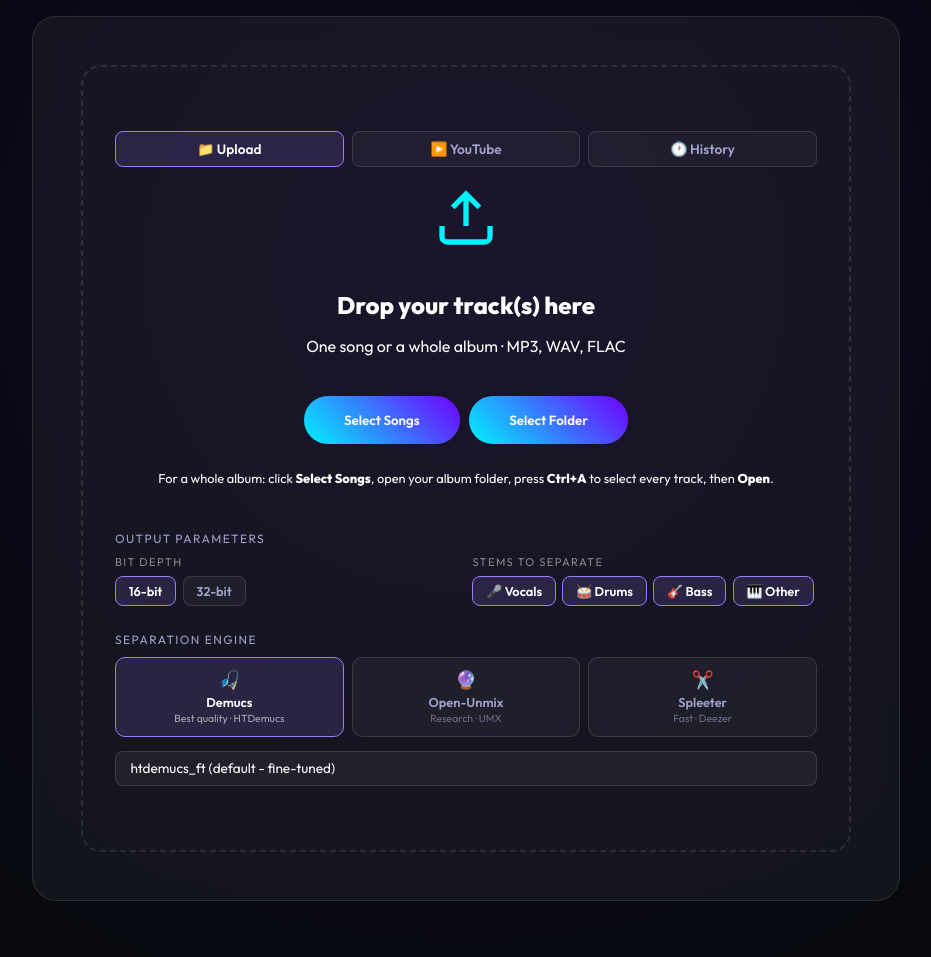
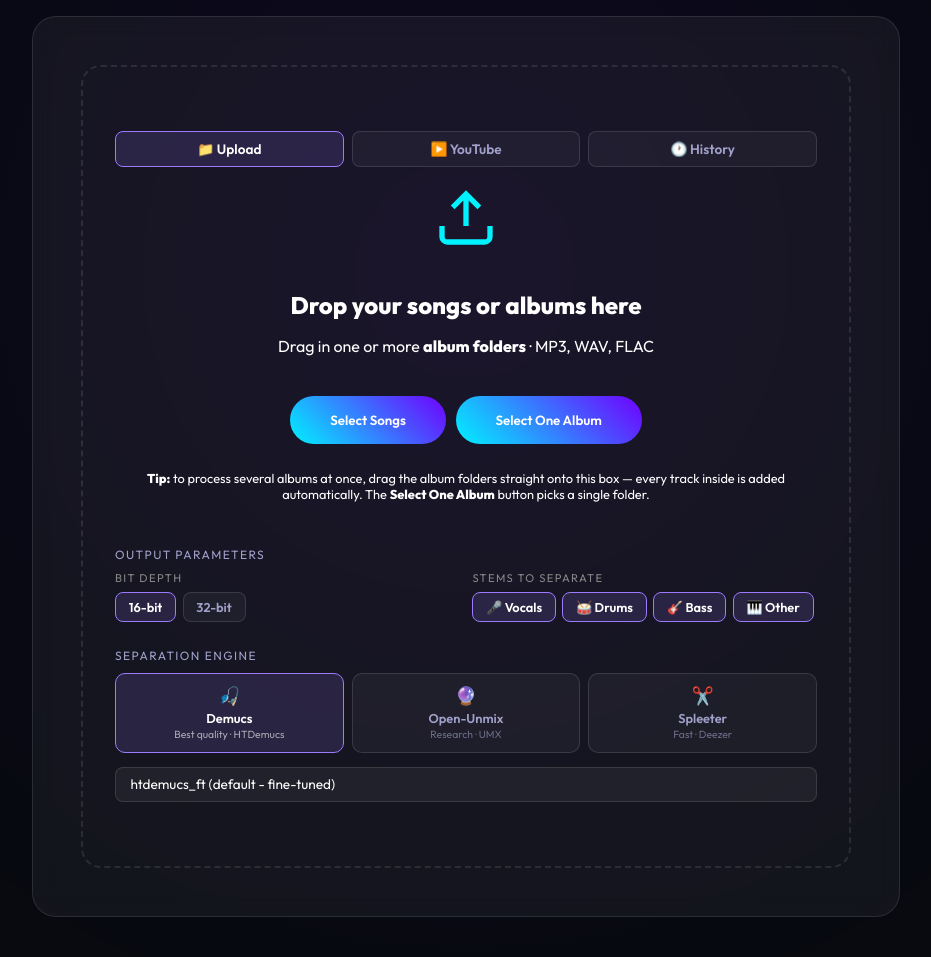
Before and after one commit to mesklashin/vocalsep, a Flask app: page / in a window 1280 px wide. Shown: the part 130-1087 px from the top of the page, without its empty margins (174-1105 px from the left). Run offline with Flask 3, Linux system fonts and the light colour scheme.

Commit message:
Allow dragging whole album folders (and several at once) into batch
The drop zone now reads dropped folders recursively via webkitGetAsEntry,
so users can drag one or multiple album folders and every audio track
inside is collected automatically — no need to open a folder and pick
individual songs. Updated the upload UI text to match.

(cherry picked from commit bc2cbad6cbfb4c52b52e3e3c64053fbcec71239f)

```diff
--- a/app/templates/index.html
+++ b/app/templates/index.html
@@ -129,17 +129,18 @@
                             <path d="M21 15v4a2 2 0 0 1-2 2H5a2 2 0 0 1-2-2v-4M17 8l-5-5-5 5M12 3v12"/>
                         </svg>
                     </div>
-                    <h2>Drop your track(s) here</h2>
-                    <p>One song or a whole album &middot; MP3, WAV, FLAC</p>
+                    <h2>Drop your songs or albums here</h2>
+                    <p>Drag in one or more <b>album folders</b> &middot; MP3, WAV, FLAC</p>
                     <input type="file" id="file-input" hidden accept=".mp3,.wav,.flac" multiple>
                     <input type="file" id="folder-input" hidden webkitdirectory directory multiple>
                     <div style="display:flex; gap:.6rem; flex-wrap:wrap; justify-content:center;">
                         <button class="btn-primary" onclick="document.getElementById('file-input').click()">Select Songs</button>
-                        <button class="btn-primary" onclick="document.getElementById('folder-input').click()">Select Folder</button>
+                        <button class="btn-primary" onclick="document.getElementById('folder-input').click()">Select One Album</button>
                     </div>
                     <p class="text-dim" style="font-size:.8rem; margin-top:.6rem;">
-                        For a whole album: click <b>Select Songs</b>, open your album folder,
-                        press <b>Ctrl+A</b> to select every track, then <b>Open</b>.
+                        <b>Tip:</b> to process several albums at once, drag the album
+                        folders straight onto this box &mdash; every track inside is added
+                        automatically. The <b>Select One Album</b> button picks a single folder.
                     </p>
                     <div id="upload-file-list" style="width:100%; max-height:220px; overflow-y:auto; margin-top:.6rem;"></div>
                     <button class="btn-batch-start" id="upload-start-btn" onclick="handleBatch()">&#9654; Start Separation</button>
@@ -342,6 +343,32 @@
     let lastActiveIdx = -1;
     let seeking      = false;
 
+    // Accepted audio file types (used by folder picker and drag-and-drop).
+    const AUDIO_RE = /\.(mp3|wav|flac)$/i;
+
+    // Recursively walk a dropped filesystem entry (file or directory) and push
+    // every File it contains into `out`. Lets users drop whole album folders.
+    function walkEntry(entry, out) {
+        return new Promise(resolve => {
+            if (!entry) return resolve();
+            if (entry.isFile) {
+                entry.file(f => { out.push(f); resolve(); }, () => resolve());
+            } else if (entry.isDirectory) {
+                const reader = entry.createReader();
+                const readBatch = () => {
+                    reader.readEntries(async batch => {
+                        if (!batch.length) return resolve();
+                        for (const child of batch) await walkEntry(child, out);
+                        readBatch();  // readEntries returns in chunks; keep going
+                    }, () => resolve());
+                };
+                readBatch();
+            } else {
+                resolve();
+            }
+        });
+    }
+
     document.addEventListener('DOMContentLoaded', () => {
         document.querySelectorAll('.engine-tab').forEach(tab => {
             tab.addEventListener('click', () => {
@@ -357,18 +384,36 @@
         document.getElementById('folder-input').addEventListener('change', e => {
             // A folder pick returns everything inside (incl. sub-folders and
             // non-audio files like cover art) — keep only audio tracks.
-            const audio = Array.from(e.target.files).filter(f =>
-                /\.(mp3|wav|flac)$/i.test(f.name));
+            const audio = Array.from(e.target.files).filter(f => AUDIO_RE.test(f.name));
             if (!audio.length) { alert('No MP3, WAV, or FLAC files found in that folder.'); return; }
             handleSelectedFiles(audio);
         });
         const zone = document.getElementById('drop-zone');
         zone.addEventListener('dragover',  e => { e.preventDefault(); zone.classList.add('drag-over'); });
         zone.addEventListener('dragleave', () => zone.classList.remove('drag-over'));
-        zone.addEventListener('drop', e => {
+        zone.addEventListener('drop', async e => {
             e.preventDefault();
             zone.classList.remove('drag-over');
-            if (e.dataTransfer.files.length) handleSelectedFiles(Array.from(e.dataTransfer.files));
+
+            // Drag-and-drop can include whole folders (whole albums), and even
+            // several folders at once. Walk every dropped item recursively and
+            // collect all the audio files inside, regardless of how deep they
+            // are nested. Falls back to a plain file list on old browsers.
+            const items = e.dataTransfer.items;
+            if (items && items.length && items[0].webkitGetAsEntry) {
+                const entries = [];
+                for (const it of items) {
+                    const entry = it.webkitGetAsEntry && it.webkitGetAsEntry();
+                    if (entry) entries.push(entry);
+                }
+                const files = [];
+                for (const entry of entries) await walkEntry(entry, files);
+                const audio = files.filter(f => AUDIO_RE.test(f.name));
+                if (!audio.length) { alert('No MP3, WAV, or FLAC files found in what you dropped.'); return; }
+                handleSelectedFiles(audio);
+            } else if (e.dataTransfer.files.length) {
+                handleSelectedFiles(Array.from(e.dataTransfer.files));
+            }
         });
         updateModelDropdown('demucs');
     });
```
